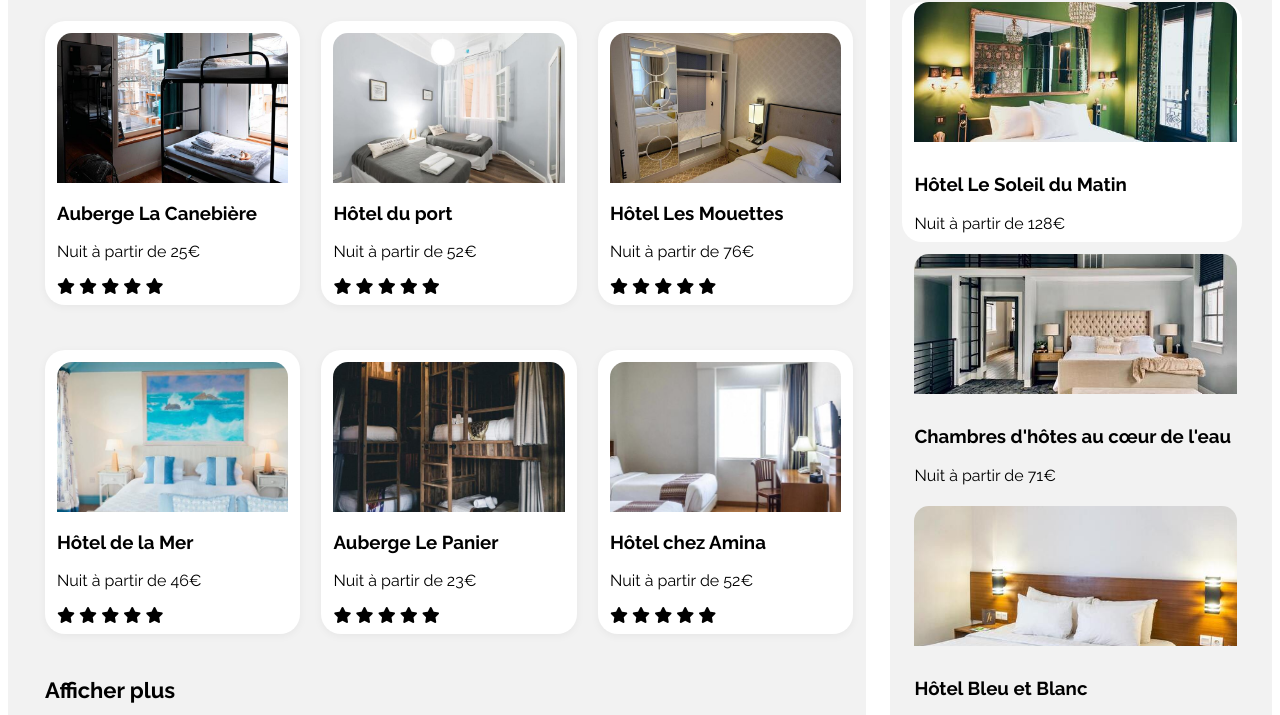
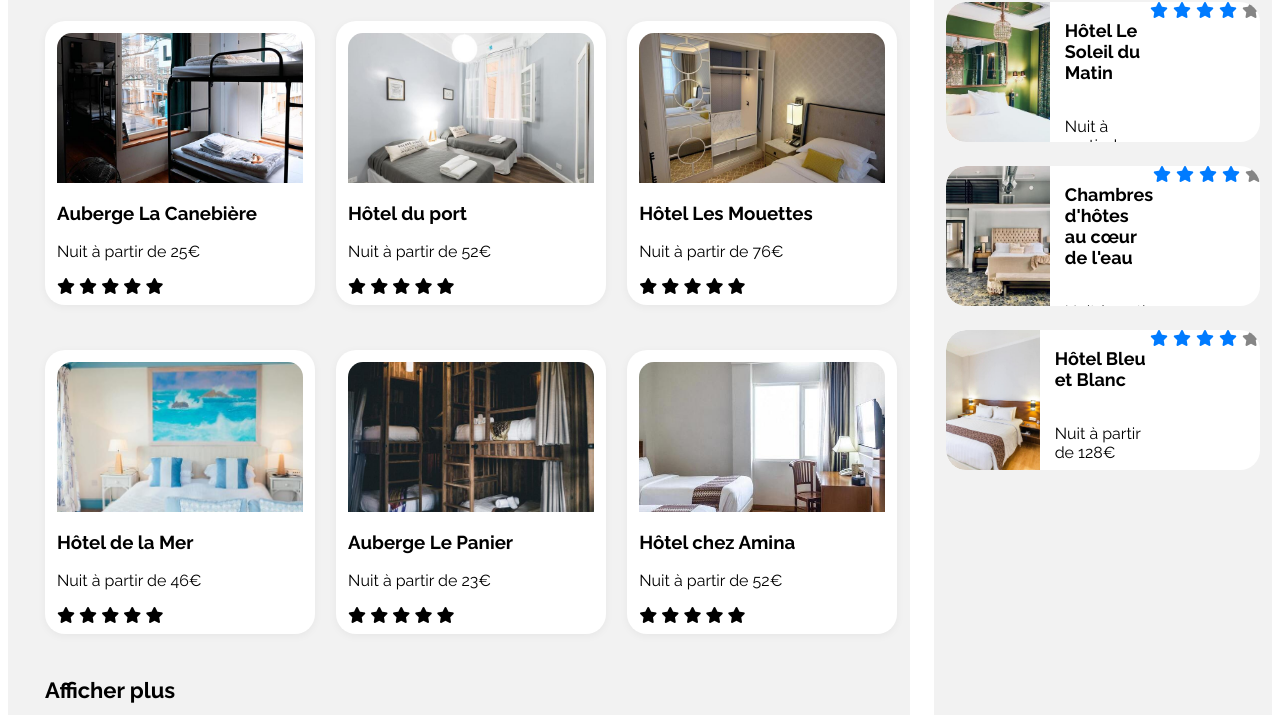
Before and after one commit to Imugiii/Booki, a plain HTML site: page index.html in a window 1280 px wide. Shown: the part 458-1173 px from the top of the page. Drawn offline with Linux system fonts and the light colour scheme.

Commit message:
Modif HTML & CSS

```diff
--- a/index.html
+++ b/index.html
@@ -164,6 +164,8 @@
                             <div class="resume-popular" id="resume-popular">
                                 <h3>Hôtel Le Soleil du Matin</h3>
                                 <p>Nuit à partir de 128€</p>
+                            </div>
+                            <div class="stars-popular">
                                 <i class="fa-solid fa-star"></i>
                                 <i class="fa-solid fa-star"></i>
                                 <i class="fa-solid fa-star"></i>
@@ -178,6 +180,8 @@
                             <div class="resume-popular" id="resume-popular">
                                 <h3>Chambres d'hôtes au cœur de l'eau</h3>
                                 <p>Nuit à partir de 71€</p>
+                            </div>
+                            <div class="stars-popular">
                                 <i class="fa-solid fa-star"></i>
                                 <i class="fa-solid fa-star"></i>
                                 <i class="fa-solid fa-star"></i>
@@ -192,6 +196,8 @@
                             <div class="resume-popular" id="resume-popular">
                                 <h3>Hôtel Bleu et Blanc</h3>
                                 <p>Nuit à partir de 128€</p>
+                            </div>
+                            <div class="stars-popular">
                                 <i class="fa-solid fa-star"></i>
                                 <i class="fa-solid fa-star"></i>
                                 <i class="fa-solid fa-star"></i>
--- a/style.css
+++ b/style.css
@@ -218,7 +218,7 @@ h1 {
     background-color: #f2f2f2;
     padding: 1.2rem;
     border-radius: 1rem;
-    width: 30%;
+    width: 25%;
 
 }
 
@@ -231,7 +231,7 @@ h1 {
 }
 
 .popular-header i {
-    color: #007bff;
+    color: #000000;
     font-size: 2rem;
 
 }
@@ -240,40 +240,86 @@ h1 {
     font-weight: 700;
 }
 .popular ul {
-    background-color: #ffffff;
     border-radius: 2rem;
-    width: 95%;
-    height: 240px;
+    width: 100%;
+    height: 400px;
     display: grid;
     grid-template-rows: repeat(3, 1fr);
-    gap: 1.2rem;
+    gap: 2.4rem;
     list-style-type: none;
 }
 .popular li {
-    overflow: hidden;
     display: flex;
     flex-direction: column;
     gap: 1.2rem;
-    padding: 0 1.2rem 0 1.2rem;
-    width: 95%;
-    height: 240px;
+    border-radius: 2rem;
+    width: 100%;
+    height: 140px;
 }
 
-.popular li a {
+.popular a {
+    background-color: #ffffff;
+    display: flex;
+    align-items: stretch;
+    height: 300px;
+    border-radius: 2rem;
+    overflow: hidden;
+}
+
+
+.popular img {
+    width: 33%;
+    height: 100%;
+    object-fit: cover;
+    border-top-left-radius: 2rem;
+    border-bottom-left-radius: 2rem;
+    border-top-right-radius: 0;
+}
+
+.resume-popular {
+    width: 67%;
     display: flex;
     flex-direction: column;
-    gap: 1.2rem;
-    width: 100%;
-    object-fit: cover;
+    justify-content: space-between;
+    align-items: flex-start;
 }
 
-.popular li a img {
+.resume-popular i {
     display: flex;
-    width: 100%;
-    height: 140px;
-    object-fit: cover;
-    border-radius: 1.5rem 1.5rem 0 0;
-    color: rgb(203, 37, 172);
+    flex-direction: row;
+    align-items: flex-start;
+    gap: 0.5rem;
+    font-size: 1.6rem;
+    padding-left: 1.5rem;
+}
+
+.resume-popular h3 {
+    font-size: 1.8rem;
+    font-weight: 700;
+    padding-left: 1.5rem;
+}
+
+.resume-popular p {
+    display: flex;
+    flex-direction: row;
+    justify-content: center;
+    padding-left: 1.5rem;
+}
+
+
+.stars-popular {
+    display: flex;
+    flex-direction: row;
+    gap: 0.5rem;
+}
+
+.stars-popular i {
+    font-size: 1.6rem;
+    color: #007bff;
+}
+
+.stars-popular i.grey-star {
+    color: #858585;
 }
 
 .activitys ul {
```
